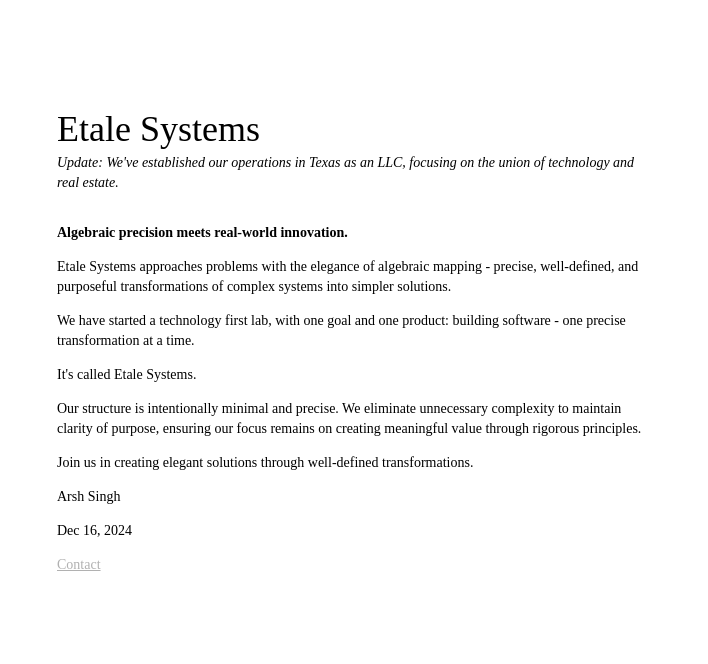
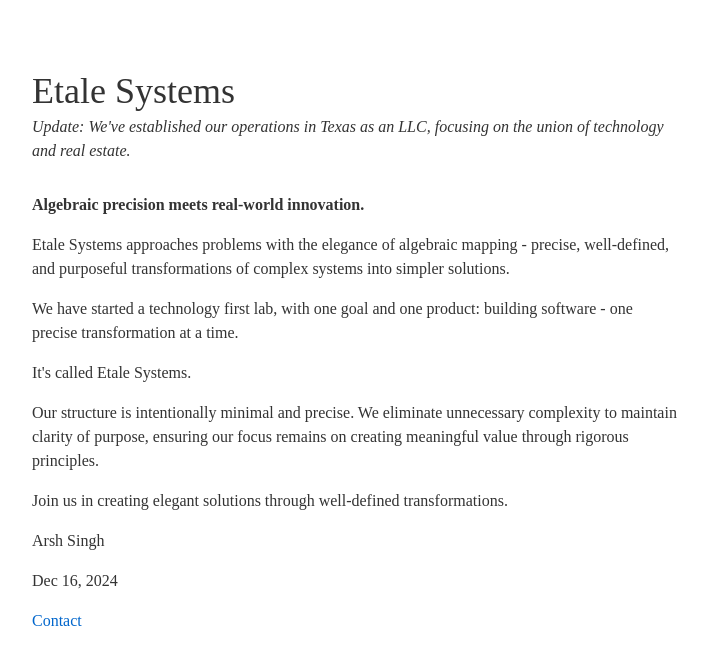
Before and after one commit to arsin-dev/arsin-dev.github.io-etale-systems, a plain HTML site: page index.html in a window 1280 px wide. Shown: the whole page, without its empty margins (283-991 px from the left). Drawn offline with Linux system fonts and the light colour scheme.

Commit message:
update: spacing and content

```diff
--- a/css/root.css
+++ b/css/root.css
@@ -1,68 +1,34 @@
-:root {
-    --black: #333333;
-    --gray: #b1b1b1;
+body {
+    line-height: 1.5;
+    max-width: 650px;
+    margin: 0 auto;
+    padding: 0 20px;
+    background-color: white;
+    color: #333;
 }
 
-html {
-    display: table;
-    margin: auto;
-}
-
-body {
-    display: flex;
-    flex-direction: column;
-    justify-content: space-between;
-
-    max-width: 600px;
-
-    /* font-family: Consolas, monaco, monospace; */
-    font-size: 14px;
-    font-weight: normal;
-    font-style: normal;
-    line-height: 20px;
+#maincontent {
+    margin-top: 40px; /* Reduced from 70px to 40px for better spacing */
 }
 
 h2 {
-    margin-bottom: 15px; /* Increased from 2px to create more space */
+    margin-bottom: 15px;
     font-weight: normal;
-    font-size: 36px; /* Reduced from 48px to a more balanced size */
-    line-height: 1.2; /* Added to control line height */
-}
-
-div.main {
-    display: flex;
-    flex-direction: column;
-
-    width: calc(min(100%, 900px));
-    flex-grow: 1;
-
-    margin: 0 auto;
-}
-
-div.header {
-    display: grid;
-    width: 100%;
-    margin: 2rem 0;
+    font-size: 36px;
+    line-height: 1.2;
 }
 
 a {
-    color: var(--gray);
-    border-bottom: 1px var(--gray);
-}
-
-a:visited {
-    color: var(--gray);
-    border-bottom: 1px var(--gray);
+    color: #0066cc;
+    text-decoration: none;
 }
 
 a:hover {
-    color: var(--black);
-    border-bottom: 1px var(--gray);
+    text-decoration: underline;
 }
 
-ul {
-    list-style-type: disc;
-    margin: 0;
+p {
+    margin: 16px 0;
 }
 
 @media (max-width: 650px) {
@@ -71,10 +37,10 @@ ul {
     }
 
     #maincontent {
-        margin-top: 40px;
+        margin-top: 25px; /* Even more compact on mobile */
     }
 
     h2 {
-        font-size: 28px; /* Smaller on mobile */
+        font-size: 28px;
     }
 }
```
